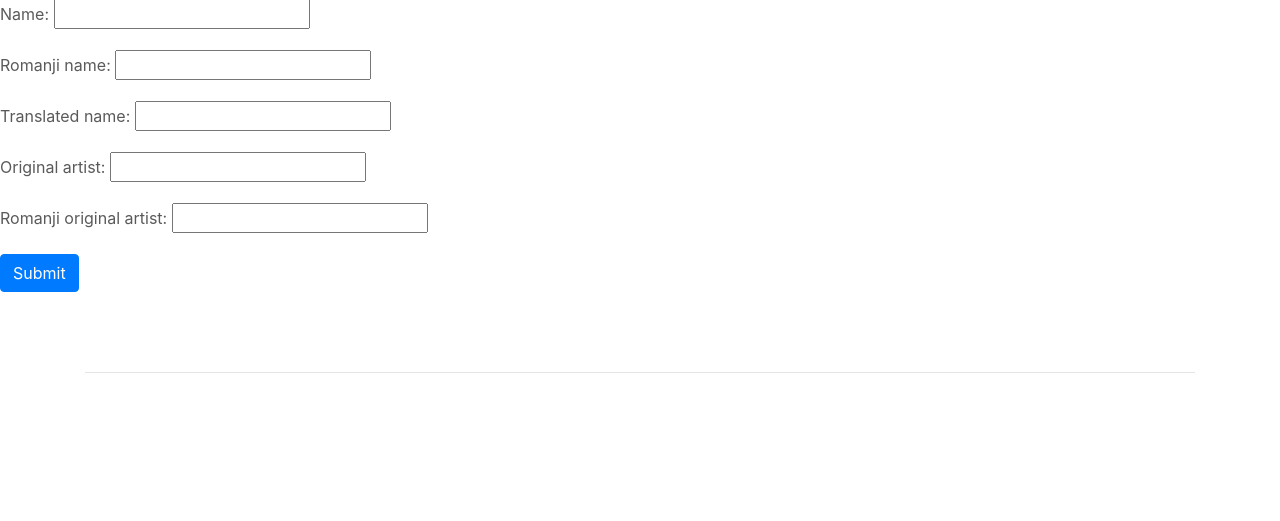
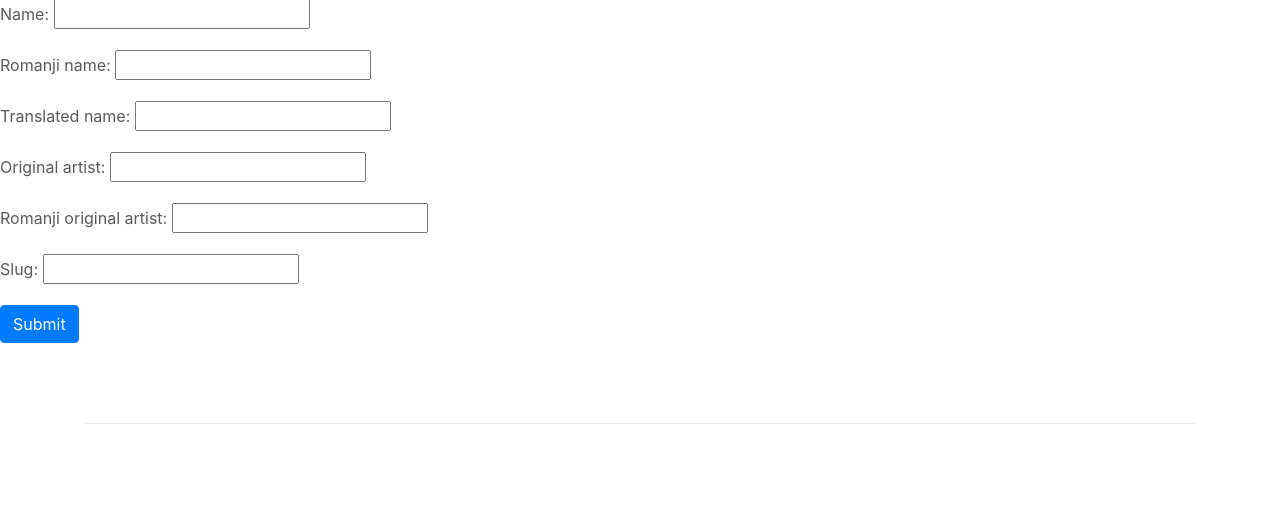
Before and after one commit to iandenegri/hololive-idol-archive, a Django app: page /song/create/ in a window 1280 px wide. Shown: the part 159-680 px from the top of the page. Run offline with Django 3.2, Linux system fonts and the light colour scheme; some libraries are stand-ins or nearby versions.

Commit message:
Slug sup for songs. Update url refs in templates

```diff
--- a/archive/models.py
+++ b/archive/models.py
@@ -23,7 +23,7 @@ class Idol(models.Model):
         return self.name
 
     def save(self, *args, **kwargs):
-        self.slug = slugify(self.name)
+        self.slug = slugify(self.name, allow_unicode=True)
         super(Idol, self).save(*args, **kwargs)
 
     def get_absolute_url(self):
@@ -31,17 +31,24 @@ class Idol(models.Model):
 
 
 class Song(models.Model):
-    name = models.CharField(blank=False, null=False, max_length=264)
+    name = models.CharField(blank=False, max_length=264)
     romanji_name = models.CharField(blank=True, null=True, max_length=264)
     translated_name = models.CharField(blank=True, null=True, max_length=264)
     original_artist = models.CharField(blank=True, null=True, max_length=264)
     romanji_original_artist = models.CharField(blank=True, null=True, max_length=264)
 
+    slug = models.SlugField()
+
     def __str__(self):
         return self.name
 
+    def save(self, *args, **kwargs):
+        self.slug = slugify(self.name, allow_unicode=True)
+        print(self.slug)
+        super(Song, self).save(*args, **kwargs)
+
     def get_absolute_url(self):
-        return reverse('archive:song_detail', kwargs={'pk': self.pk})
+        return reverse('archive:song_detail', kwargs={'slug': self.slug})
 
 
 class Stream(models.Model):
--- a/archive/templates/idol_detail.html
+++ b/archive/templates/idol_detail.html
@@ -16,7 +16,7 @@
                 <ul class="list-group">
                     {% for stream in idol.stream_set.all %}
                     <li class="list-group-item">
-                        <a href="{% url 'archive:stream_detail' stream.slug %}" >
+                        <a href="{{ stream.get_absolute_url }}" >
                             <img width=200 src="{{ stream.thumbnail }}" class="float-left pr-2">
                             {{ stream.name }}
                         </a>
@@ -27,7 +27,7 @@
                 <ul class="list-group">
                     {% for stream in idol.guest_singers.all %}
                     <li class="list-group-item">
-                        <a href="{% url 'archive:stream_detail' stream.slug %}" >
+                        <a href="{{ stream.get_absolute_url }}" >
                             <img width=200 src="{{ stream.thumbnail }}" class="float-left pr-2">
                             {{ stream.name }}
                         </a>
@@ -38,7 +38,7 @@
         </div>
     </div>
     {% if user.is_authenticated %}
-    <a href="{% url 'archive:idol_update' idol.id %}">Update Idol</a>
+    <a href="{% url 'archive:idol_update' idol.slug %}">Update Idol</a>
     {% endif %}
 </div>
 {% endblock %}
--- a/archive/templates/song_detail.html
+++ b/archive/templates/song_detail.html
@@ -10,7 +10,7 @@
 
     <h3>Streams that this song appears in:</h3>
     {% for stream in streams_with_song %}
-        <li><a href="{% url 'archive:stream_detail' stream.slug %}">{{ stream.singer }} - {{ stream.name }}</a></li>
+        <li><a href="{{ stream.get_absolute_url }}">{{ stream.singer }} - {{ stream.name }}</a></li>
     {% endfor %}
 </div>
 
--- a/archive/templates/song_list.html
+++ b/archive/templates/song_list.html
@@ -5,7 +5,7 @@
     <ul class="list-group pt-5 pb-3">
     <li class="list-group-item active"><h3 class="text-center">List of songs in alphabetical order.</h3></li>
     {% for song in song_list %}
-        <li class="list-group-item"><a href="{% url 'archive:stream_detail' stream.slug %}">{{ song.artist }} - {{ song.name }}</a></a></li>
+        <li class="list-group-item"><a href="{{ stream.get_absolute_url }}">{{ song.artist }} - {{ song.name }}</a></a></li>
     {% empty %}
         <li>No Songs recorded yet.</li>
     {% endfor %}
--- a/archive/templates/stream_detail.html
+++ b/archive/templates/stream_detail.html
@@ -6,7 +6,7 @@
             <div class="col-lg-4">
                 <div class="pt-3" id="idol-about">
                     <h2><a href="{{ stream.link }}">{{ stream.name }}</a></h1>
-                    <h3><a href="{% url 'archive:idol_detail' stream.singer.id %}">{{ stream.singer.name }}</a></h3>
+                    <h3><a href="{{ stream.singer.get_absolute_url }}">{{ stream.singer.name }}</a></h3>
                     <h4>Upload Date: {{ stream.date_posted }}</h4>
                 </div>
             </div>
--- a/archive/urls.py
+++ b/archive/urls.py
@@ -24,5 +24,5 @@ urlpatterns = [
     path('idol/<slug>/update', IdolUpdateView.as_view(), name='idol_update'),
     # SONG
     path('song/create/', SongCreateView.as_view(), name='song_create'),
-    path('song/<int:pk>/', SongDetailView.as_view(), name='song_detail'),
+    path('song/<str:slug>/', SongDetailView.as_view(), name='song_detail'),
 ]
--- a/archive/views.py
+++ b/archive/views.py
@@ -262,5 +262,5 @@ class SongDetailView(DetailView):
 
     def get_context_data(self, **kwargs):
         context = super().get_context_data(**kwargs)
-        context['streams_with_song'] = Stream.objects.filter(Q(streamtrack__song__id=self.kwargs['pk']))
+        context['streams_with_song'] = Stream.objects.filter(Q(streamtrack__song__slug=self.kwargs['slug']))
         return context
```
Also changed, not shown: archive/migrations/0020_song_slug.py (added).
